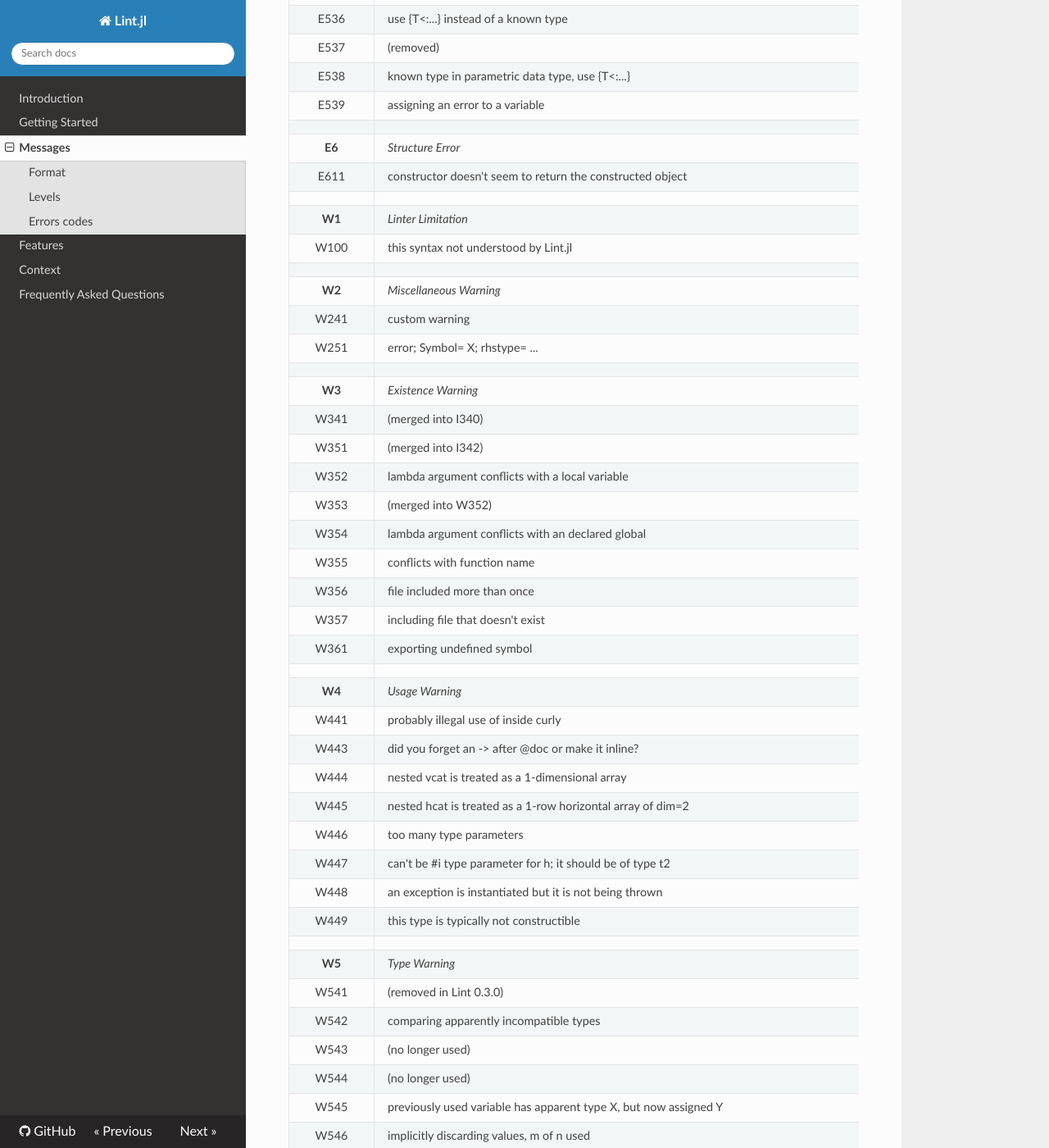
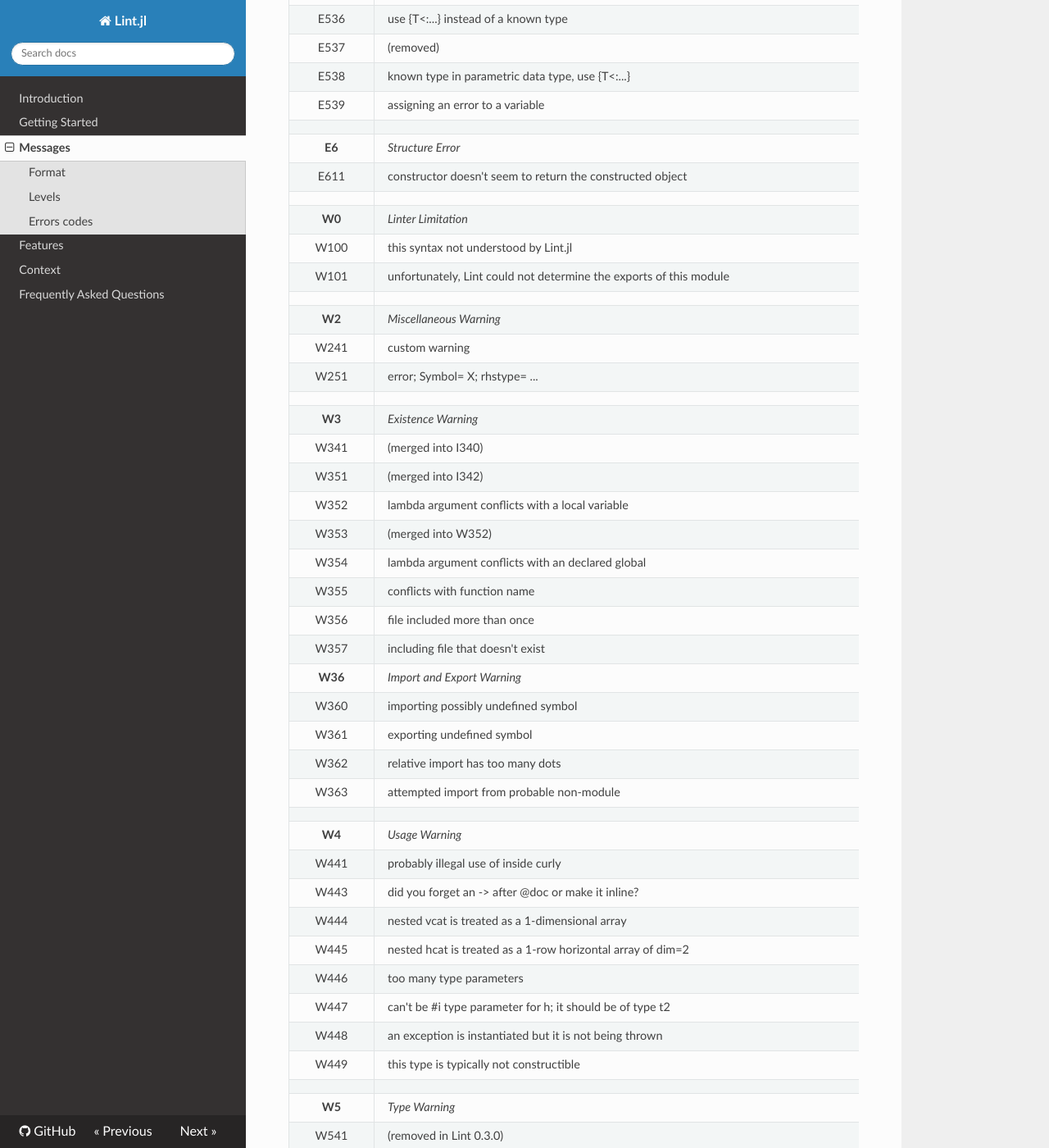
Before and after one commit to tonyhffong/Lint.jl, an MkDocs documentation site: the page built from docs/messages.md, in a window 1280 px wide and 1400 px high, scrolled down 3501 px. Shown: the whole window at 82% size. Built offline with MkDocs 1.6.1, drawn with Linux system fonts in a browser that asks for light colours; nearby versions of some CDN libraries; old or Windows-style settings are respelled for this version of MkDocs.

Commit message:
Understand imports from submodules

```diff
--- a/docs/messages.md
+++ b/docs/messages.md
@@ -118,8 +118,9 @@ Every error code starts with letter for the severity `E`:`ERROR`, `W`:`WARN` or
 | **E6** | *Structure Error*
 | E611   | constructor doesn't seem to return the constructed object
 |        |
-| **W1** | *Linter Limitation*
+| **W0** | *Linter Limitation*
 | W100   | this syntax not understood by Lint.jl
+| W101   | unfortunately, Lint could not determine the exports of this module
 |        |
 | **W2** | *Miscellaneous Warning*
 | W241   | custom warning
@@ -134,7 +135,11 @@ Every error code starts with letter for the severity `E`:`ERROR`, `W`:`WARN` or
 | W355   | conflicts with function name
 | W356   | file included more than once
 | W357   | including file that doesn't exist
+| **W36**| *Import and Export Warning*
+| W360   | importing possibly undefined symbol
 | W361   | exporting undefined symbol
+| W362   | relative import has too many dots
+| W363   | attempted import from probable non-module
 |        |
 | **W4** | *Usage Warning*
 | W441   | probably illegal use of inside curly
```
Also changed, not shown: 5 other files.
